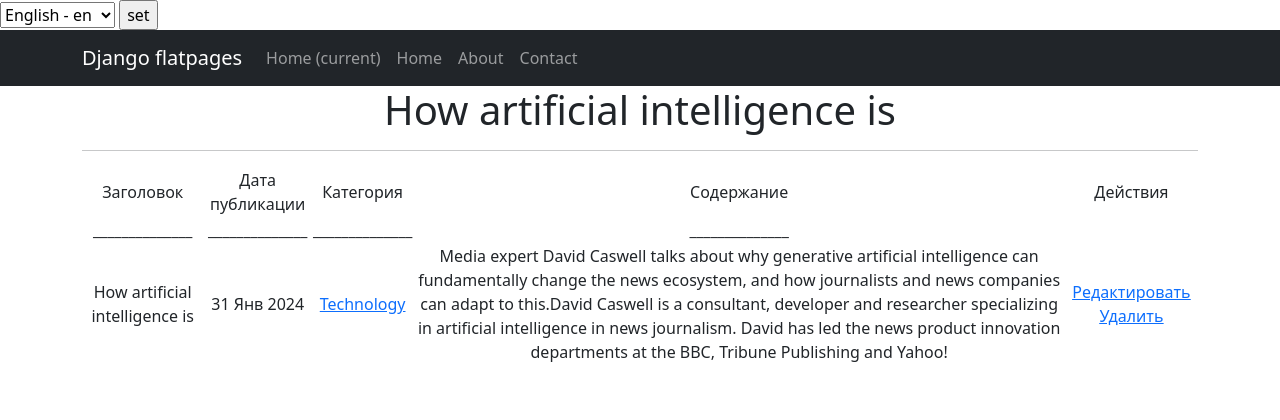
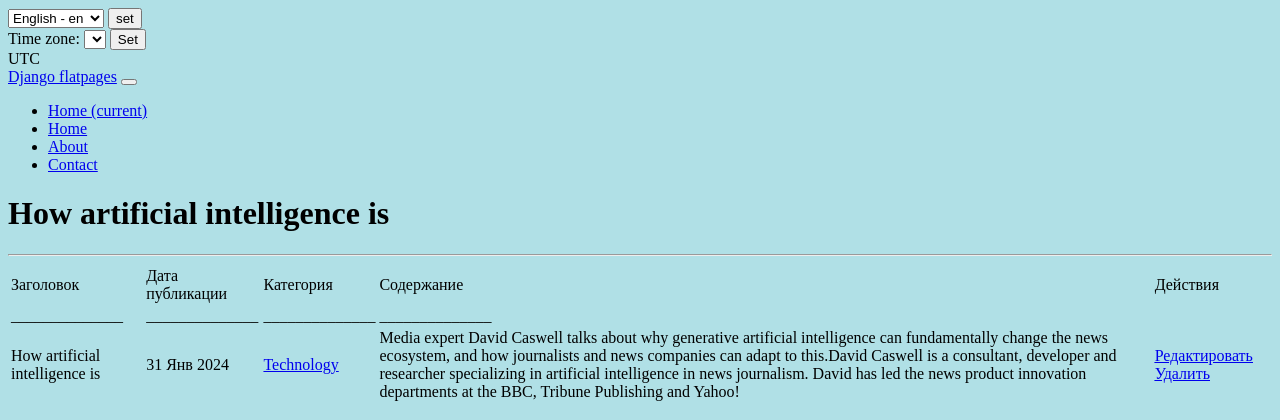
Before and after one commit to ViktorKula/Project_news, a Django app: page /news/1 in a window 1280 px wide. Shown: the top 420 px of the page. Run offline with Django 5.2, Linux system fonts and the light colour scheme; data comes from the database, SQL or seed files in the repository; both versions use the stored data as it was before the commit; lists and menus that the app fills with data are empty; parts of the project's set-up code (start-up, migrations or seed data) failed here and were passed over; some libraries are stand-ins or nearby versions.

Commit message:
D14 Final

```diff
--- a/NewsPaper/NewsPaper01/settings.py
+++ b/NewsPaper/NewsPaper01/settings.py
@@ -146,6 +146,8 @@
     'django.contrib.flatpages.middleware.FlatpageFallbackMiddleware',
 
     'allauth.account.middleware.AccountMiddleware',
+
+    'news.middlewares.TimezoneMiddleware',
 ]
 
 ROOT_URLCONF = 'NewsPaper01.urls'
--- /dev/null
+++ b/NewsPaper/news/middlewares.py
@@ -0,0 +1,16 @@
+import pytz
+from django.utils import timezone
+
+
+class TimezoneMiddleware:
+    def __init__(self, get_response):
+        self.get_response = get_response
+
+    def __call__(self, request):
+        tzname = request.session.get('django_timezone')  # пытаемся забрать часовой пояс из сессии
+        #  если он есть в сессии, то выставляем такой часовой пояс. Если же его нет, значит он не установлен, и часовой пояс надо выставить по умолчанию (на время сервера)
+        if tzname:
+            timezone.activate(pytz.timezone(tzname))
+        else:
+            timezone.deactivate()
+        return self.get_response(request)
--- a/NewsPaper/news/translation.py
+++ b/NewsPaper/news/translation.py
@@ -9,4 +9,4 @@
 
 @register(Post)
 class PostTranslationOptions(TranslationOptions):
-    fields = ('post_title', 'post_text', 'post_category', 'post_choice' )
+    fields = ('post_title', 'post_text', )
--- a/NewsPaper/news/views.py
+++ b/NewsPaper/news/views.py
@@ -1,5 +1,6 @@
 from django.http import HttpResponse
 from django.views import View
+from datetime import datetime
 from django.contrib.auth.mixins import PermissionRequiredMixin
 from django.views.generic import ListView, DetailView, UpdateView, DeleteView, CreateView
 from .models import *
@@ -9,10 +10,32 @@
 
 from django.contrib.auth.decorators import login_required
 from django.db.models import Exists, OuterRef
-from django.shortcuts import get_object_or_404, render
+from django.shortcuts import get_object_or_404, render, redirect
 from django.views.decorators.csrf import csrf_protect
 
 from django.core.cache import cache
+
+from django.utils import timezone
+import pytz #  импортируем стандартный модуль для работы с часовыми поясами
+
+
+# class Index(View):
+#     def get(self, request):
+#         # .  Translators: This message appears on the home page only
+#         models = Post.objects.all()
+#
+#         context = {
+#             'models': models,
+#             'current_time': timezone.localtime(timezone.now()),
+#             'timezones': pytz.common_timezones  # добавляем в контекст все доступные часовые пояса
+#         }
+#
+#         return HttpResponse(render(request, 'flatpages/default.html', context))
+#
+#     #  по пост-запросу будем добавлять в сессию часовой пояс, который и будет обрабатываться написанным нами ранее middleware
+#     def post(self, request):
+#         request.session['django_timezone'] = request.POST['timezone']
+#         return redirect('post_list')
 
 
 class PostList(ListView):
@@ -26,12 +49,18 @@
         context = super().get_context_data(**kwargs)
         context['filterset'] = PostFilter(self.request.GET, queryset=self.get_queryset())  # вписываем фильтр в контекст
         context['categories'] = PostCategory.objects.all()
+        context['current_time'] = timezone.now()
+        context['timezones'] = pytz.common_timezones
         return context
 
     def get_queryset(self):
         queryset = super().get_queryset()
         self.filterset = PostFilter(self.request.GET, queryset)
         return self.filterset.qs
+
+    def post(self, request):
+        request.session['django_timezone'] = request.POST['timezone']
+        return redirect('post_list')
 
 
 class PostDetail(DetailView):
--- a/NewsPaper/templates/article.html
+++ b/NewsPaper/templates/article.html
@@ -1,6 +1,7 @@
 <!--  наследуемся от шаблона default.html, который мы создавали для flatpages -->
 {% extends 'flatpages/default.html' %}
 {% load i18n %}
+{% load tz %} <!-- не забываем загрузить тег для работы с часовыми поясами -->
 {% load custom_filters %}
 {% load custom_tags %}
 
@@ -13,19 +14,17 @@
 
 <html lang="en">
 <head>
-    <meta charset="utf-8" />
-    <meta name="viewport" content="width=device-width, initial-scale=1, shrink-to-fit=no" />
-    <meta name="description" content="" />
-    <meta name="author" content="" />
+    <meta charset="UTF-8">
     <meta http-equiv="X-UA-Compatible" content="IE=edge">
-    <title>{{ _("Portal News") }}</title>
-    <!-- Favicon-->
-    <link rel="icon" type="image/x-icon" href="assets/favicon.ico" />
-    <!-- Core theme CSS (includes Bootstrap)-->
-    {% load static %}
-    <link href="{% static 'css/styles.css' %}" rel="stylesheet" />
+    <meta name="viewport" content="width=device-width, initial-scale=1.0">
+    <title>Page title</title>
+    <!-- Если сейчас больше чем 19 или же меньше 7, то выводим тёмную тему, иначе выводим светлую -->
+    <style>
+        body {background-color: {% if current_time.hour >= 19 or current_time.hour <= 7 %} darkcyan {% else %} powderblue {% endif %};}
+    </style>
 </head>
 <body>
+
     <form action="{% url 'set_language' %}" method="POST"> {% csrf_token %} <!-- Не забываем по csrf_token для POST-запросов -->
         <input type="hidden" name="next" value="{{ redirect_to }}">
 
@@ -34,20 +33,38 @@
             {% get_language_info_list for LANGUAGES as languages %} <!-- Помещаем их в список languages -->
 
             {% for language in languages %} <!-- Итерируясь по списку, выводим их название на языке пользователя и код -->
-            <option value="{{ language.code }}" {% if language.code == LANGUAGE_CODE %} selected {% endif %} >
-                {{ language.name_local }} - {{ language.code }}
-            </option>
+                <option value="{{ language.code }}" {% if language.code == LANGUAGE_CODE %} selected >{% endif %} >
+                    {{ language.name_local }} - {{ language.code }}
+                </option>
             {% endfor %}
         </select>
         <input type="submit" value="set">
     </form>
+
+    {% get_current_timezone as TIME_ZONE %}
+    <form action="" method="POST">
+        {% csrf_token %}
+        <label for="timezone">Time zone:</label>
+        <select name="timezone">
+            {% for tz in timezones %}
+            <option value="{{ tz }}"{% if tz == TIME_ZONE %} selected{% endif %}>{{ tz }}</option>
+            {% endfor %}
+        </select>
+        <input type="submit" value="Set">
+    </form>
+
+    {{ TIME_ZONE }}
+    {{ current_time|timezone:TIME_ZONE }} <!-- Отображаем время в выбранном часовом поясе  -->
 
     {% for model in models %}
     <div class="model-class">
         {{ model.name }}
     </div>
     {% endfor %}
-<body>
+
+
+</body>
+</html>
 <!-- В контенте на странице мы выводим сам товар, идентификатор которого был передан в url -->
 {% block content %}
    <h1>{{ post_detail.post_title|cenzor }}</h1>
--- a/NewsPaper/templates/flatpages/default.html
+++ b/NewsPaper/templates/flatpages/default.html
@@ -1,20 +1,19 @@
 <!DOCTYPE html>
 {% load i18n %}
+{% load tz %} <!-- не забываем загрузить тег для работы с часовыми поясами -->
 <html lang="en">
 <head>
-    <meta charset="utf-8" />
-    <meta name="viewport" content="width=device-width, initial-scale=1, shrink-to-fit=no" />
-    <meta name="description" content="" />
-    <meta name="author" content="" />
+    <meta charset="UTF-8">
     <meta http-equiv="X-UA-Compatible" content="IE=edge">
-    <title>{{ _("Portal News") }}</title>
-    <!-- Favicon-->
-    <link rel="icon" type="image/x-icon" href="assets/favicon.ico" />
-    <!-- Core theme CSS (includes Bootstrap)-->
-    {% load static %}
-    <link href="{% static 'css/styles.css' %}" rel="stylesheet" />
+    <meta name="viewport" content="width=device-width, initial-scale=1.0">
+    <title>Page title</title>
+    <!-- Если сейчас больше чем 19 или же меньше 7, то выводим тёмную тему, иначе выводим светлую -->
+    <style>
+        body {background-color: {% if current_time.hour >= 19 or current_time.hour <= 7 %} darkcyan {% else %} powderblue {% endif %};}
+    </style>
 </head>
 <body>
+
     <form action="{% url 'set_language' %}" method="POST"> {% csrf_token %} <!-- Не забываем по csrf_token для POST-запросов -->
         <input type="hidden" name="next" value="{{ redirect_to }}">
 
@@ -23,20 +22,38 @@
             {% get_language_info_list for LANGUAGES as languages %} <!-- Помещаем их в список languages -->
 
             {% for language in languages %} <!-- Итерируясь по списку, выводим их название на языке пользователя и код -->
-            <option value="{{ language.code }}" {% if language.code == LANGUAGE_CODE %} selected {% endif %} >
-                {{ language.name_local }} - {{ language.code }}
-            </option>
+                <option value="{{ language.code }}" {% if language.code == LANGUAGE_CODE %} selected >{% endif %} >
+                    {{ language.name_local }} - {{ language.code }}
+                </option>
             {% endfor %}
         </select>
         <input type="submit" value="set">
     </form>
+
+    {% get_current_timezone as TIME_ZONE %}
+    <form action="" method="POST">
+        {% csrf_token %}
+        <label for="timezone">Time zone:</label>
+        <select name="timezone">
+            {% for tz in timezones %}
+            <option value="{{ tz }}"{% if tz == TIME_ZONE %} selected{% endif %}>{{ tz }}</option>
+            {% endfor %}
+        </select>
+        <input type="submit" value="Set">
+    </form>
+
+    {{ TIME_ZONE }}
+    {{ current_time|timezone:TIME_ZONE }} <!-- Отображаем время в выбранном часовом поясе  -->
 
     {% for model in models %}
     <div class="model-class">
         {{ model.name }}
     </div>
     {% endfor %}
-<body>
+
+
+</body>
+</html>
         <!-- Responsive navbar-->
 <nav class="navbar navbar-expand-lg navbar-dark bg-dark static-top">
    <div class="container">
```
Also changed, not shown: NewsPaper/templates/articles.html (+33 -18 lines), NewsPaper/__init__.py (added), NewsPaper/db.sqlite3, NewsPaper/fpages/__init__.py (added), NewsPaper/locale/ru/LC_MESSAGES/django.po, NewsPaper/news/migrations/0019_remove_postcategory_ru_category_and_more.py (added), 3 other files.
